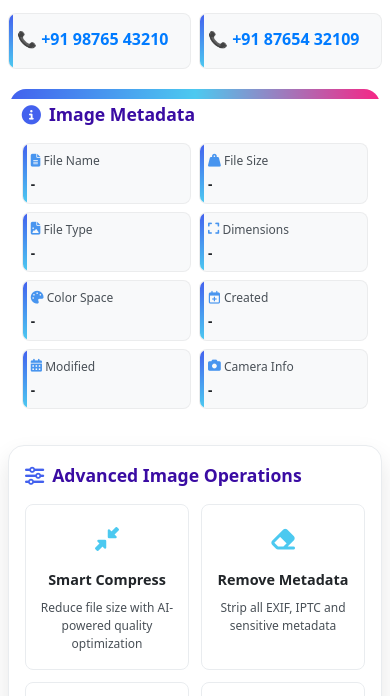
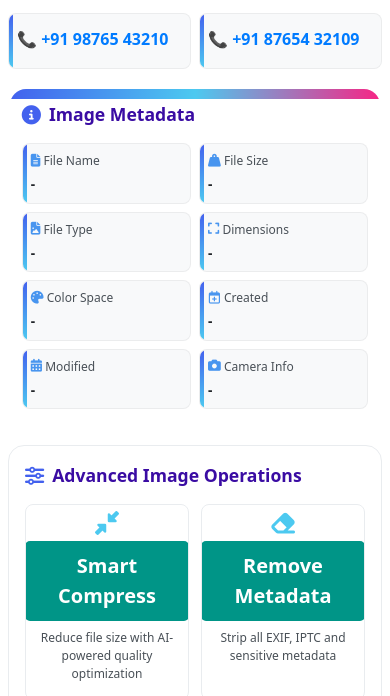
Before and after one commit to hitesh57/root, a plain HTML site: page index.html in a window 390 px wide. Shown: the part 143-839 px from the top of the page. Drawn offline with nearby package versions, Linux system fonts and the light colour scheme.

Commit message:
Update style.css

```diff
--- a/style.css
+++ b/style.css
@@ -1,3 +1,13 @@
+.operation-name {
+    margin-top: -12px;
+    width: 112%;
+    background-color: #009587; /* Light gray background */
+    padding: 10px;
+    text-align: center;
+    font-weight: bold;
+    color: #333;
+    border-radius: 5px;
+  }
 .zoom-text {
     font-size: 18px;
     font-weight: bold;
@@ -102,7 +112,7 @@ box-shadow: 0 10px 10px darken(#F0F4FF, 20%)
             --info-color: #560bad;
             --border-radius: 16px;
             --border-radius-sm: 8px;
-            --box-shadow: 0 12px 24px rgba(0, 0, 0, 0.1);
+            --box-shadow: 0 2px 4px rgba(0, 0, 0, 0.1);
             --box-shadow-lg: 0 20px 40px rgba(0, 0, 0, 0.15);
             --transition: all 0.4s cubic-bezier(0.25, 0.8, 0.25, 1);
             --transition-fast: all 0.2s ease-out;
@@ -489,16 +499,16 @@ box-shadow: 0 10px 10px darken(#F0F4FF, 20%)
             background-color: white;
             border-radius: var(--border-radius);
             padding: clamp(1.25rem, 3vw, 2rem);
-            box-shadow: var(--box-shadow);
+            /* box-shadow: var(--box-shadow); */
             transition: var(--transition);
             border: 1px solid var(--gray-light);
         }
 
-        .operations-container:hover {
+        /* .operations-container:hover {
             transform: translateY(-5px);
             box-shadow: var(--box-shadow-lg);
             border-color: var(--accent-color);
-        }
+        } */
 
         .operations-title {
             color: var(--primary-dark);
@@ -522,6 +532,7 @@ box-shadow: 0 10px 10px darken(#F0F4FF, 20%)
         }
 
         .operation-btn {
+
             background-color: white;
             border: 1px solid var(--gray-light);
             padding: clamp(1rem, 2vw, 1.5rem) clamp(0.75rem, 1.5vw, 1rem);
@@ -575,7 +586,7 @@ box-shadow: 0 10px 10px darken(#F0F4FF, 20%)
 
         .operation-name {
             font-weight: 700;
-            color: var(--dark-color);
+            color: #ffffff;
             font-size: clamp(1rem, 2vw, 1.1rem);
             transition: var(--transition-fast);
         }
@@ -1108,11 +1119,13 @@ box-shadow: 0 10px 10px darken(#F0F4FF, 20%)
             }
 
             .operation-icon {
+                margin-top: -16px;
+                width: 125%;
                 font-size: clamp(1.5rem, 3vw, 1.8rem);
             }
 
             .operation-name {
-                font-size: clamp(0.9rem, 1.8vw, 1rem);
+                font-size: 20px;
             }
 
             .operation-desc {
```
